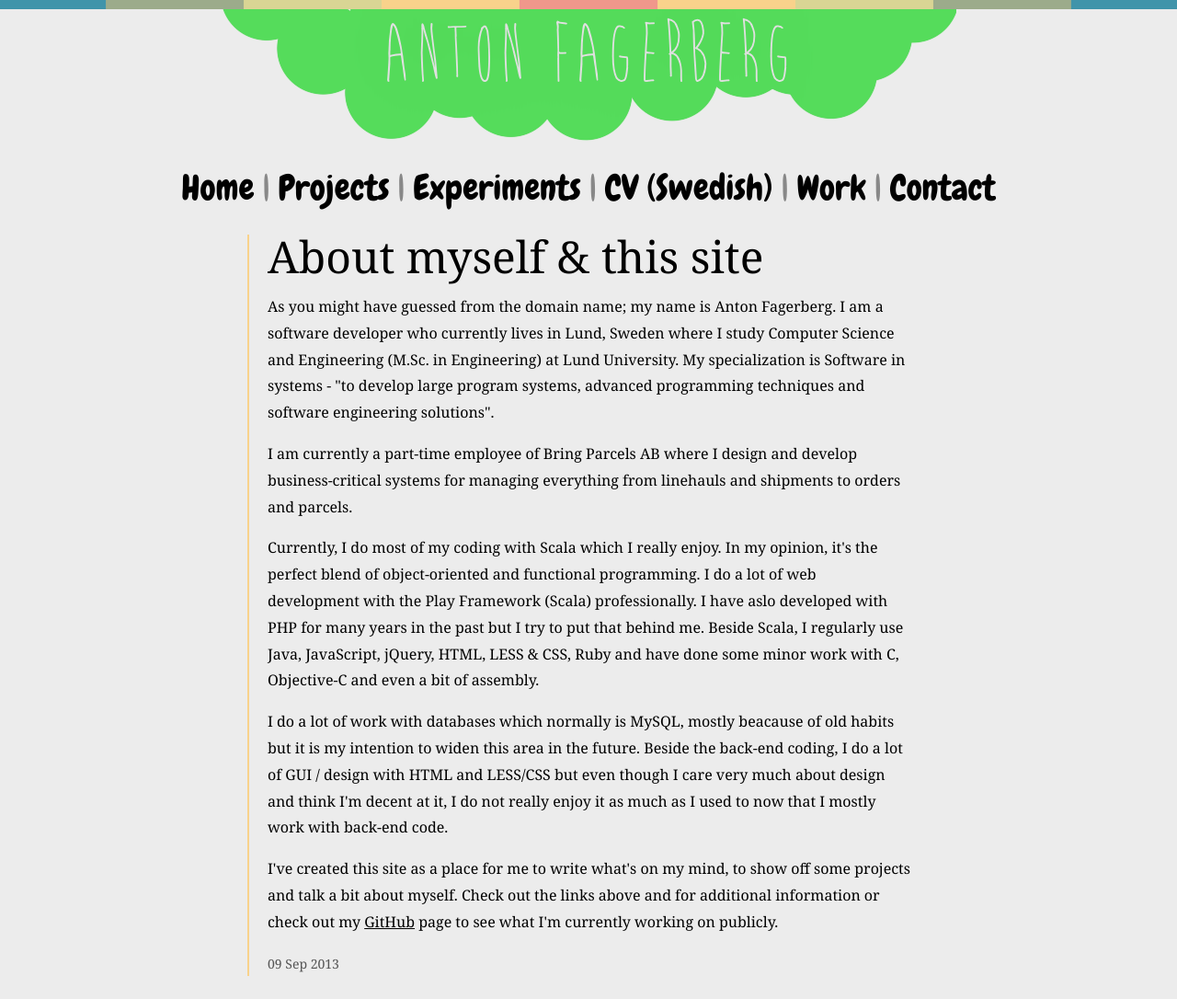
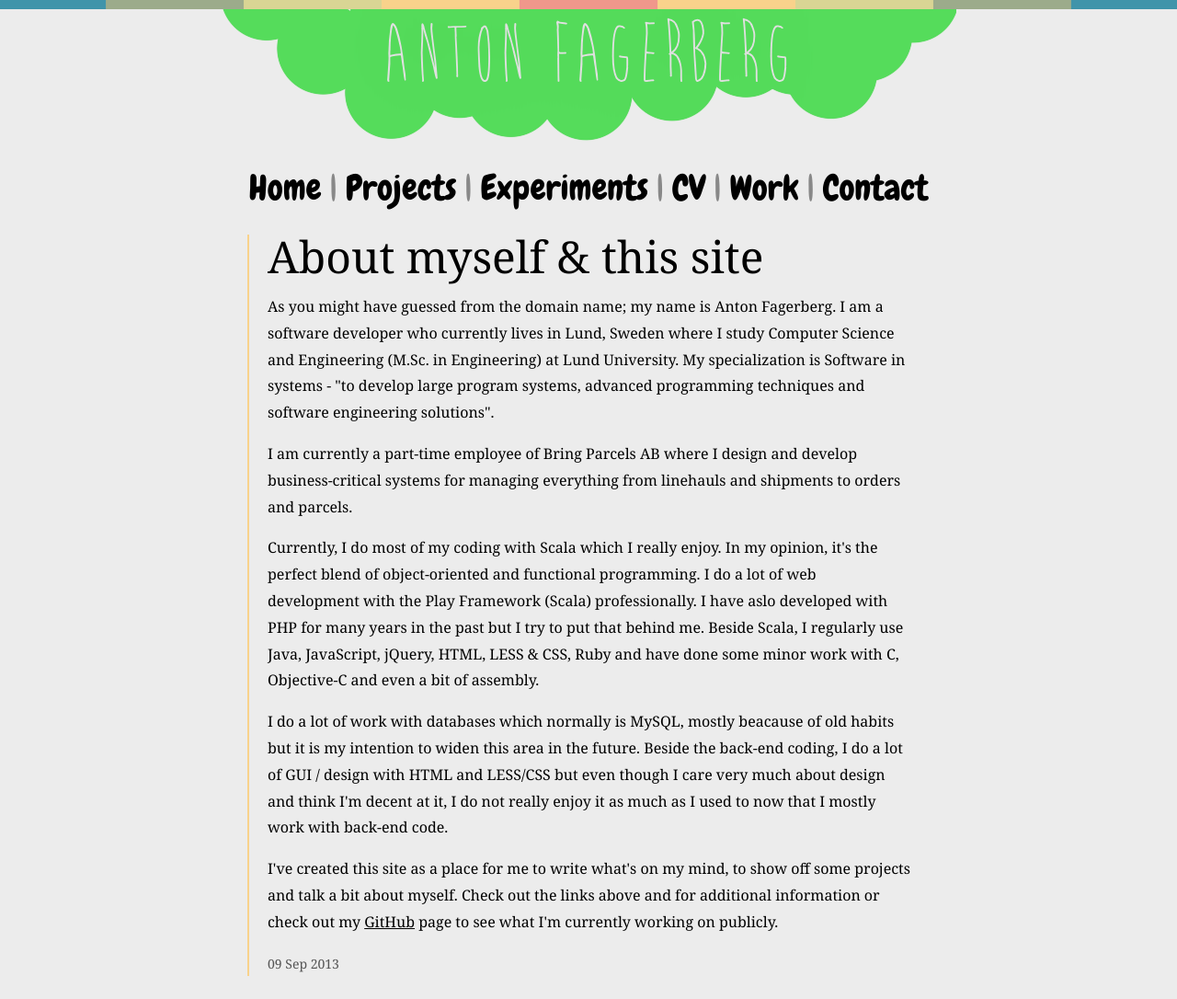
Before and after one commit to AntonFagerberg/Anton-Fagerberg-com-Jekyll-source, a Jekyll site: the page built from index.html, in a window 1280 px wide. Shown: the whole page at 92% size. Built offline with Jekyll 4.4.1, drawn with Linux system fonts in a browser that asks for light colours; Markdown is read by kramdown in place of the engine named in the settings.

Commit message:
Renamde CV link.

```diff
--- a/_layouts/default.html
+++ b/_layouts/default.html
@@ -33,7 +33,7 @@
         |
         <span class="link-color-3">
             <a href="{% post_url 2013-09-09-cv %}">
-                CV (Swedish)
+                CV
             </a>
         </span>
         |
--- a/css/main.css
+++ b/css/main.css
@@ -9,7 +9,7 @@ body h3{margin-top:20px;font-size:22px;}
 .description{border-color:#f0978b;font-style:italic;}
 .instagram{border:1px solid #999999;width:330px;display:inline-block;margin:5px;}.instagram .image img{width:100%;vertical-align:top;}
 .instagram .text{border-top:1px solid #999999;background-color:#fff;padding:5px;font-family:'Noto Serif',serif;font-size:14px;}
-#menu{margin-top:20px;margin-bottom:25px;text-align:center;font-family:'Chewy',cursive;font-size:38px;color:#888;}#menu a{text-decoration:none;}
+#menu{margin-top:20px;margin-bottom:25px;text-align:center;font-family:'Chewy',cursive;font-size:38px;color:#888;width: 100%;}#menu a{text-decoration:none;}
 .title-font{font-family:'Chewy',cursive;}
 .text-font{font-family:'Noto Serif',serif;}
 .link-color-0 a:hover{color:#f0978b;}
```
